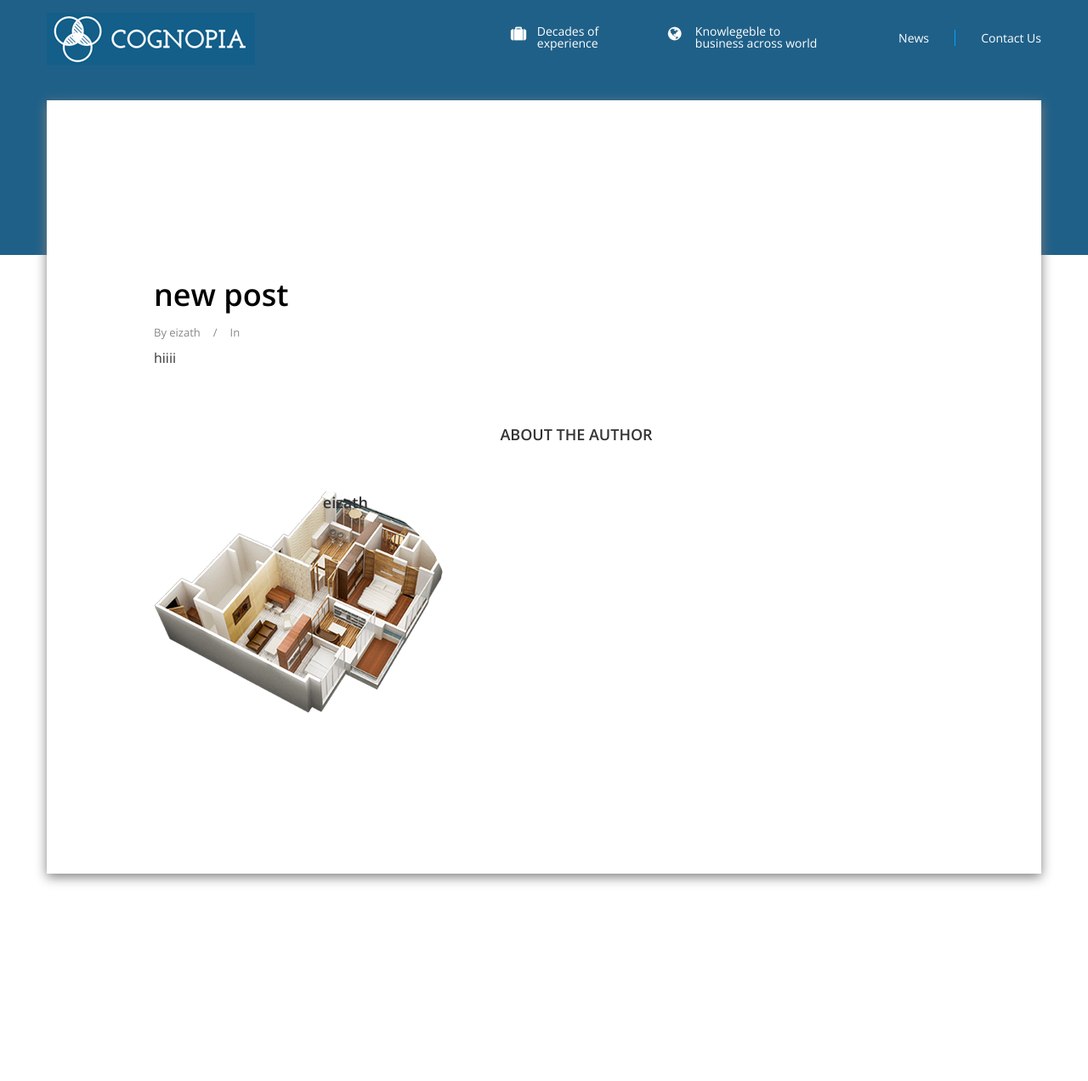
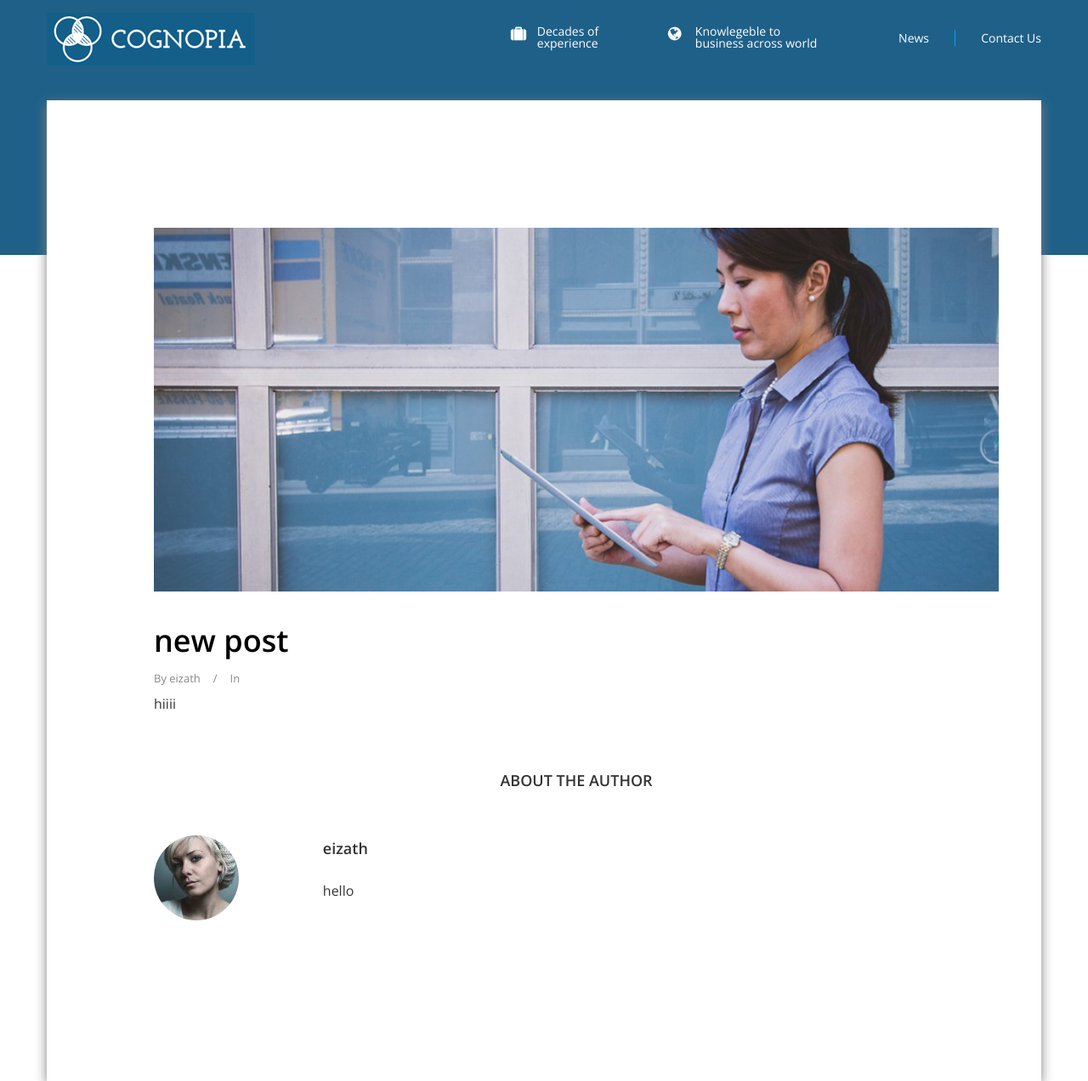
Before and after one commit to eizathmehraj/c2, a Jekyll site: the page built from _posts/2017-07-11-new-post.markdown, in a window 1280 px wide. Shown: the whole page at 85% size. Built offline with Jekyll 4.4.1, drawn with Linux system fonts in a browser that asks for light colours; nearby versions of some CDN libraries.

Commit message:
Updated New Post

```diff
--- a/_posts/2017-07-11-new-post.markdown
+++ b/_posts/2017-07-11-new-post.markdown
@@ -1,11 +1,11 @@
 ---
 title: new post
 date: 2017-07-11 05:57:00 Z
-image: "/uploads/akiva-center.png"
+image: "/uploads/madison_barnett.jpg"
 Author: eizath
 excerpt_separator:
-banner-image:
-About:
+banner-image: "/uploads/post-img-5.png"
+About: hello
 layout: post
 ---
 
```
